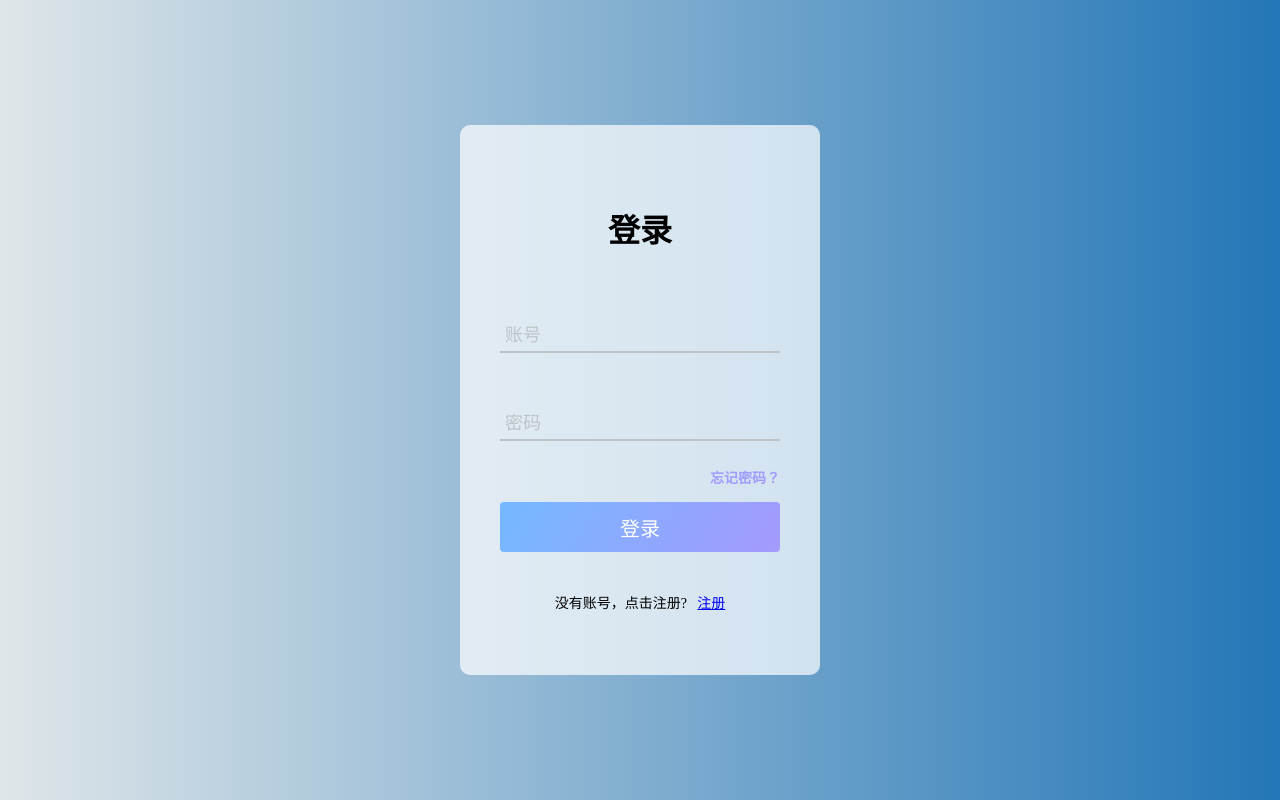
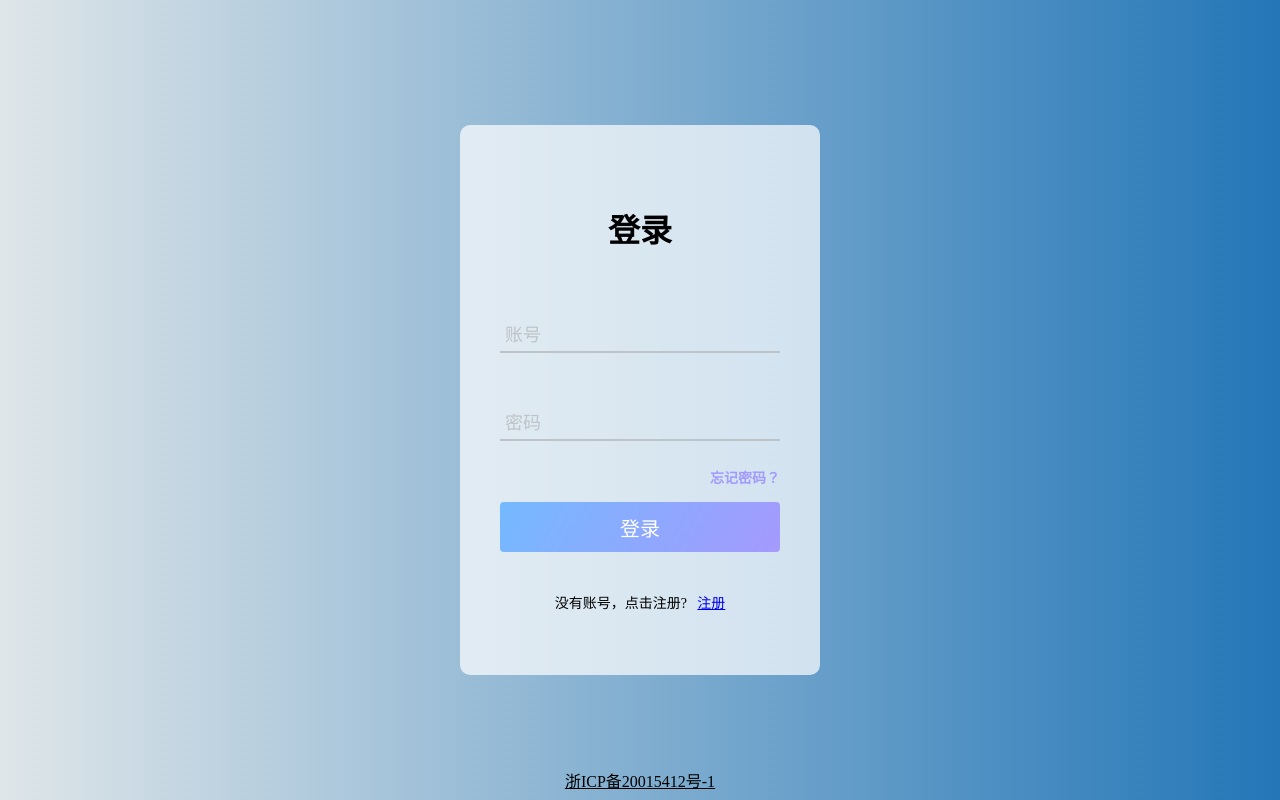
Before and after one commit to whbqd/mutual, a Vue app: page / in a window 1280 px wide. Built offline with nearby package versions, Linux system fonts and the light colour scheme.

Commit message:
登录功能前后端分离

```diff
--- a/src/App.vue
+++ b/src/App.vue
@@ -1,9 +1,36 @@
 <template>
   <div id="app">
-    <router-view />
+    <router-view/>
+    <div class="record">
+      <span
+      ><a href="http://www.beian.miit.gov.cn/">浙ICP备20015412号-1</a></span
+      >
+    </div>
     <!--<register />-->
   </div>
 </template>
 <script>
-export default {};
+    export default {};
 </script>
+<style lang="scss">
+  .record {
+    width: 400px;
+    position: absolute;
+    bottom: 1%;
+    left: 50%;
+    transform: translateX(-50%);
+    text-align: center;
+
+    span {
+      a {
+        color: #000;
+
+        &:hover {
+          color: #2c3e50;
+        }
+      }
+    }
+  }
+
+
+</style>
--- /dev/null
+++ b/vue.config.js
@@ -0,0 +1,79 @@
+// vue.config.js
+
+const path = require("path");
+const resolve = dir => path.join(__dirname, dir);
+// const UglifyJsPlugin = require("uglifyjs-webpack-plugin");
+
+module.exports = {
+    // 项目部署的基本路径,默认假设你的应用将会部署在域名的根部,比如，https://www.vue-cli.com/
+    // 如果你的应用是部署在一个子路径下，那么你需要在这里指定子路径，比如，
+    // 如果你部署在 https://www.my-vue.com/my-app/; 那么将这个值改为 “/my-app/”
+    publicPath: "",
+
+    //将构建好的文件输出到哪里 当运行 vue-cli-service build 时生成的生产环境构建文件的目录。
+    // 注意目标目录在构建之前会被清除 (构建时传入 --no-clean 可关闭该行为)。
+    outputDir: "dist",
+
+    //放置生成的静态资源 (js、css、img、fonts) 的 (相对于 outputDir 的) 目录。
+    assetsDir: "static",
+
+    // 是否在开发环境下通过 eslint-loader 在每次保存时 lint 代码。这个值会在 @vue/cli-plugin-eslint 被安装之后生效。
+    // 设置为 true 时，eslint-loader 会将 lint 错误输出为编译警告。默认情况下，警告仅仅会被输出到命令行，且不会使得编译失败。
+    // 如果你希望让 lint 错误在开发时直接显示在浏览器中，你可以使用 lintOnSave: 'error'。
+    // 这会强制 eslint-loader 将 lint 错误输出为编译错误，同时也意味着 lint 错误将会导致编译失败。
+    lintOnSave: true,
+
+    //是否使用包含运行时编译器的 Vue 构建版本。设置为 true 后你就可以在 Vue 组件中使用 template 选项了，但是这会让你的应用额外增加 10kb 左右。
+    runtimeCompiler: false,
+
+    // 默认情况下 babel-loader 会忽略所有 node_modules 中的文件。如果你想要通过 Babel 显式转译一个依赖，可以在这个选项中列出来。
+    transpileDependencies: [],
+
+    //如果你不需要生产环境的 source map，可以将其设置为 false 以加速生产环境构建。
+    productionSourceMap: true,
+
+    //是一个函数，会接收一个基于 webpack-chain 的 ChainableConfig 实例。允许对内部的 webpack 配置进行更细粒度的修改。
+    chainWebpack: config => {
+        // 添加别名
+        config.resolve.alias
+            .set("@", resolve("src"))
+            .set("assets", resolve("src/assets"))
+            .set("components", resolve("src/components"))
+            .set("utils", resolve("src/utils"))
+            .set("api", resolve("src/api"));
+    },
+
+    //是否为 Babel 或 TypeScript 使用 thread-loader。该选项在系统的 CPU 有多于一个内核时自动启用，仅作用于生产构建。
+    parallel: require("os").cpus().length > 1,
+
+    // 向 PWA 插件传递选项。
+    // https://github.com/vuejs/vue-cli/tree/dev/packages/%40vue/cli-plugin-pwa
+    pwa: {},
+
+    // 所有 webpack-dev-server 的选项都支持。注意：有些值像 host、port 和 https 可能会被命令行参数覆写。
+    //有些值像 publicPath 和 historyApiFallback 不应该被修改，因为它们需要和开发服务器的 publicPath 同步以保障正常的工作。
+    // 代理配置
+    devServer: {
+        host: "0.0.0.0",
+        port: 443, // 端口号
+        https: true, // https:{type:Boolean}
+        open: false //配置自动启动浏览器  open: 'Google Chrome'-默认启动谷歌
+        // proxy: 'http://localhost:9000' // 配置跨域处理,只有一个代理
+
+        // 配置多个代理
+        // proxy: {
+        //   "/api": {
+        //     target: "https://way.jd.com", //目标主机
+        //     ws: true, //代理的WebSockets
+        //     changeOrigin: true, //需要虚拟主机站点
+        //     pathRewrite: {
+        //       "^/api": ""
+        //     }
+        //   }
+        // }
+    },
+
+    // 第三方插件选项
+    // 这是一个不进行任何 schema 验证的对象，因此它可以用来传递任何第三方插件选项。
+    pluginOptions: {}
+};
```
